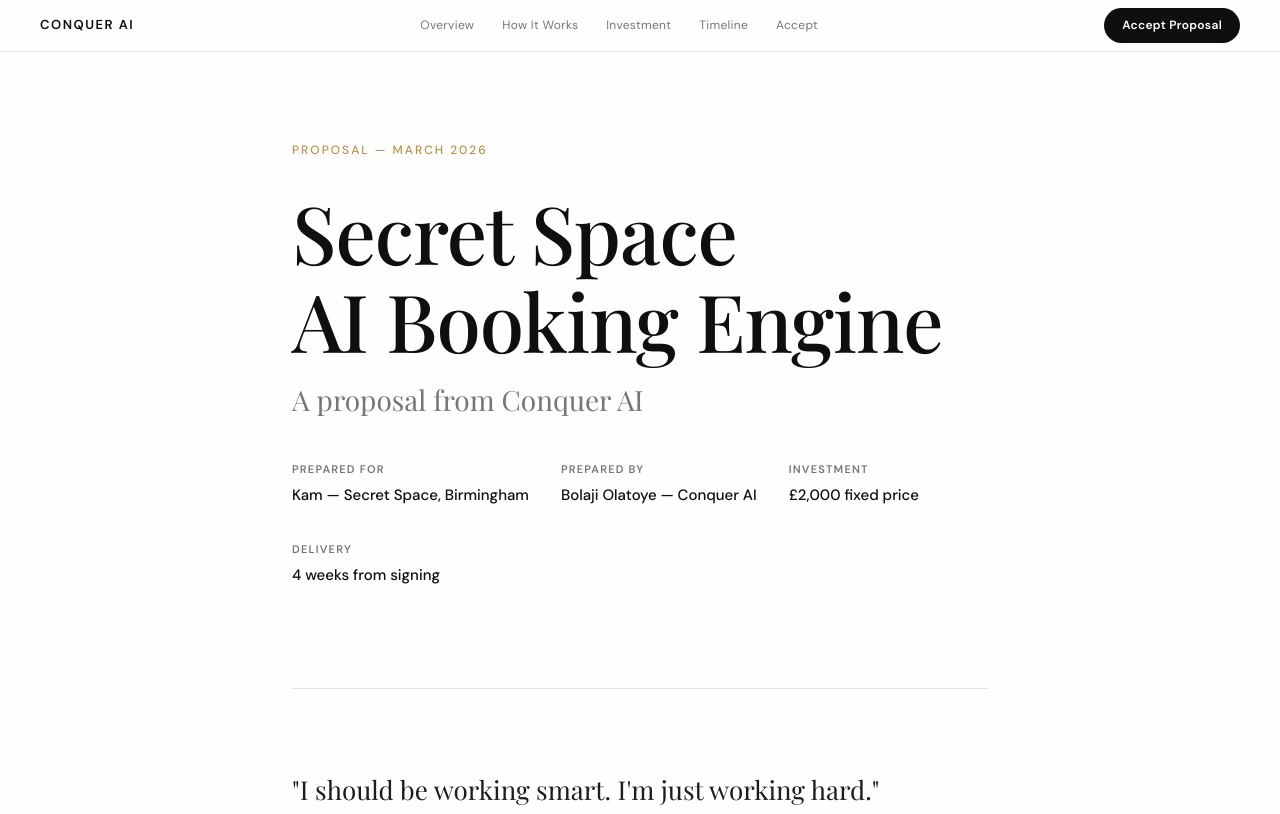
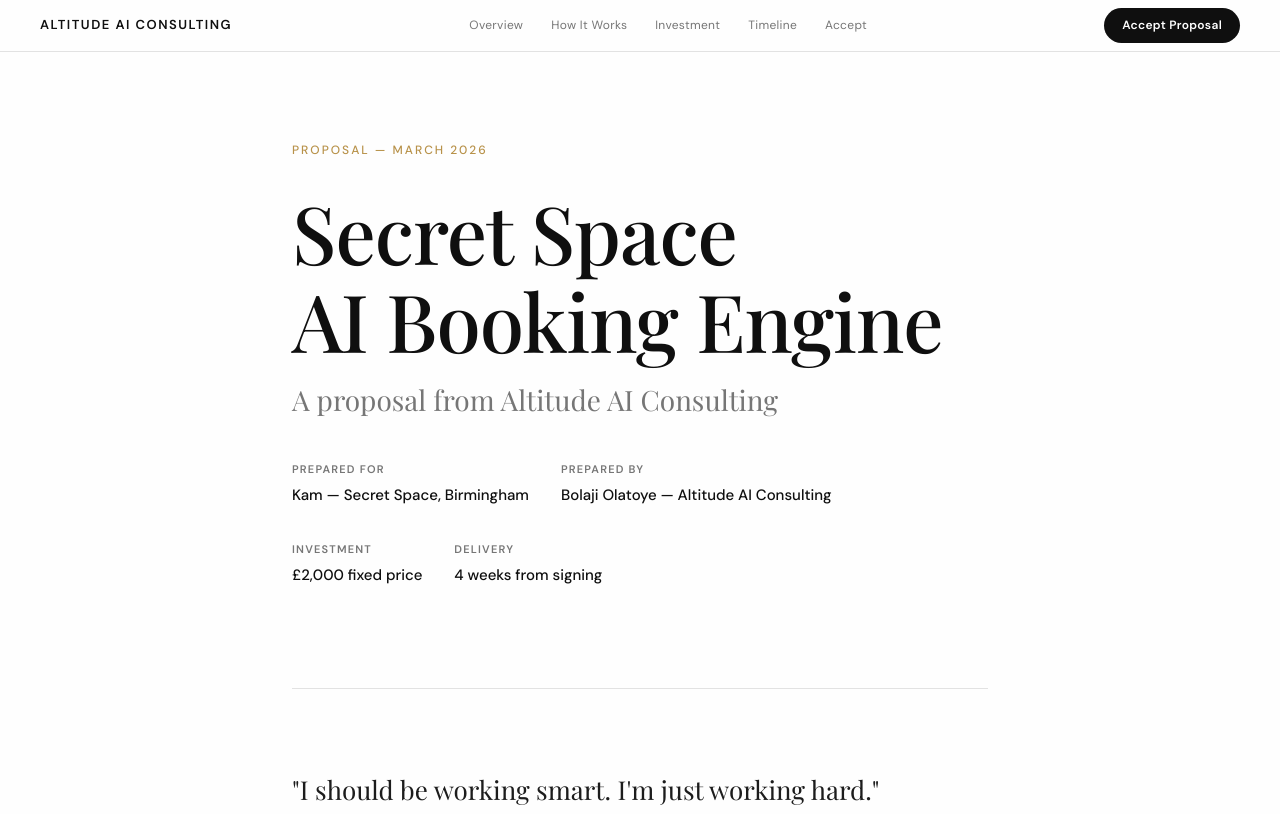
Before and after one commit to altitudeaico/secretspace, a plain HTML site: page proposal.html in a window 1280 px wide. Shown: the top 814 px of the page. Drawn offline with nearby package versions, Linux system fonts and the light colour scheme.

Commit message:
fix: rebrand to Altitude AI Consulting

```diff
--- a/proposal.html
+++ b/proposal.html
@@ -3,7 +3,7 @@
 <head>
 <meta charset="UTF-8">
 <meta name="viewport" content="width=device-width, initial-scale=1.0">
-<title>Secret Space — Proposal from Conquer AI</title>
+<title>Secret Space — Proposal from Altitude AI Consulting</title>
 <link href="https://fonts.googleapis.com/css2?family=Playfair+Display:wght@400;500;600&family=DM+Sans:ital,wght@0,300;0,400;0,500;0,600;1,300;1,400&display=swap" rel="stylesheet">
 <style>
 :root {
@@ -772,7 +772,7 @@
 
 <!-- ── STICKY NAV ── -->
 <nav class="sticky-nav">
-  <div class="nav-brand">Conquer AI</div>
+  <div class="nav-brand">Altitude AI Consulting</div>
   <div class="nav-sections">
     <a href="#overview" class="nav-link">Overview</a>
     <a href="#how-it-works" class="nav-link">How It Works</a>
@@ -788,7 +788,7 @@
   <div class="hero" id="overview">
     <div class="hero-eyebrow">Proposal — March 2026</div>
     <h1 class="hero-title">Secret Space<br>AI Booking Engine</h1>
-    <p class="hero-subtitle">A proposal from Conquer AI</p>
+    <p class="hero-subtitle">A proposal from Altitude AI Consulting</p>
     <div class="hero-meta">
       <div class="hero-meta-item">
         <span class="hero-meta-label">Prepared for</span>
@@ -796,7 +796,7 @@
       </div>
       <div class="hero-meta-item">
         <span class="hero-meta-label">Prepared by</span>
-        <span class="hero-meta-value">Bolaji Olatoye — Conquer AI</span>
+        <span class="hero-meta-value">Bolaji Olatoye — Altitude AI Consulting</span>
       </div>
       <div class="hero-meta-item">
         <span class="hero-meta-label">Investment</span>
@@ -1045,7 +1045,7 @@
         </div>
       </div>
 
-      <div class="price-note">Plus ~£20/month for hosting and infrastructure (billed directly to Kam via AWS). This is the only ongoing cost — there are no monthly fees to Conquer AI for the build itself.</div>
+      <div class="price-note">Plus ~£20/month for hosting and infrastructure (billed directly to Kam via AWS). This is the only ongoing cost — there are no monthly fees to Altitude AI Consulting for the build itself.</div>
     </div>
 
     <div class="callout">
@@ -1062,7 +1062,7 @@
   <section>
     <div class="section-eyebrow">Delivery</div>
     <h2 class="section-title">Four weeks, start to finish</h2>
-    <p class="section-lead">Kam's involvement is mostly in Week 1. After that, Conquer AI handles the build and checks in regularly via WhatsApp. By Week 4, the system is live and Kam has a video walkthrough to refer back to.</p>
+    <p class="section-lead">Kam's involvement is mostly in Week 1. After that, Altitude AI Consulting handles the build and checks in regularly via WhatsApp. By Week 4, the system is live and Kam has a video walkthrough to refer back to.</p>
 
     <div class="timeline">
       <div class="timeline-item">
@@ -1155,12 +1155,12 @@
 <footer>
   <div class="wrap">
     <div class="footer-inner">
-      <div class="footer-brand">Conquer AI</div>
+      <div class="footer-brand">Altitude AI Consulting</div>
       <div class="footer-links">
         <a href="mailto:hello@altitudeai.co" class="footer-link">hello@altitudeai.co</a>
         <a href="https://altitudeaico.github.io/secretspace/" class="footer-link" target="_blank">View Prototype</a>
       </div>
-      <div class="footer-copy">© 2026 Conquer AI. Prepared for Secret Space, Birmingham. Confidential.</div>
+      <div class="footer-copy">© 2026 Altitude AI Consulting. Prepared for Secret Space, Birmingham. Confidential.</div>
     </div>
   </div>
 </footer>
```
